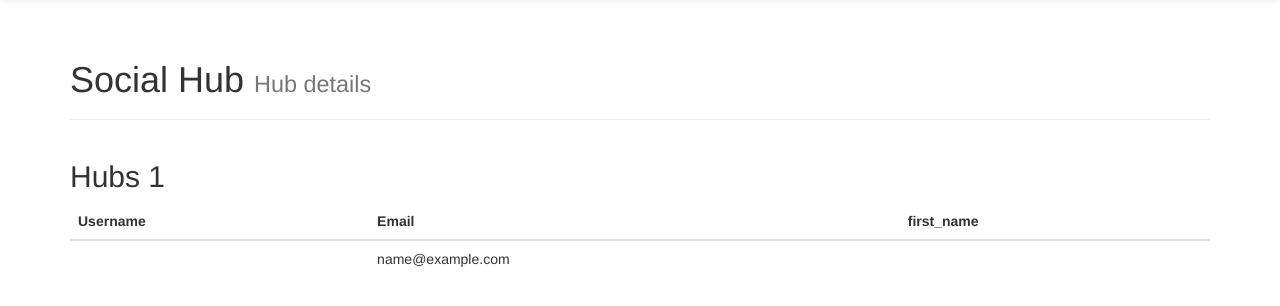
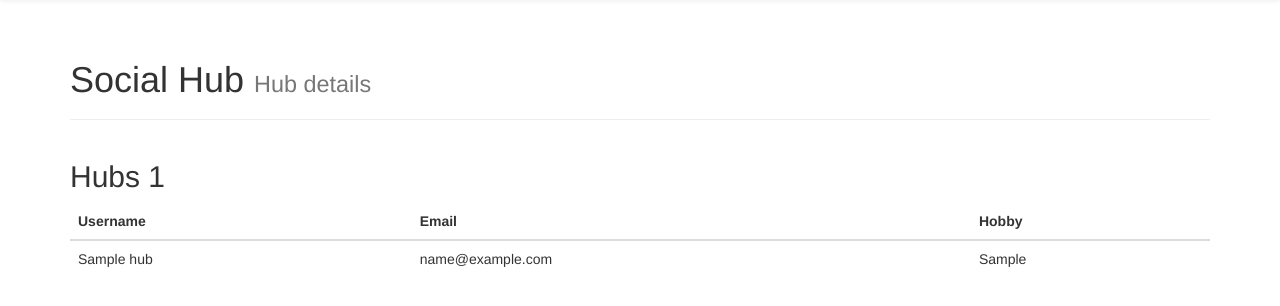
Before and after one commit to Erikfj/socialhub, a Django app: template socialhub/hubs/templates/hubs/hub_details.html in a window 1280 px wide. Shown: the part 52-358 px from the top of the page. Run offline with Django 3.2, Linux system fonts and the light colour scheme; the template is opened without the code that fills it: values that come from a table or form of the project are taken from there, others are empty; tables that the repository leaves empty hold one stand-in row (values such as "Sample post"); some libraries are stand-ins or nearby versions.

```diff
--- a/socialhub/hubs/templates/hubs/hub_details.html
+++ b/socialhub/hubs/templates/hubs/hub_details.html
@@ -10,14 +10,14 @@
     		<tr>
     			<th>Username</th>
     			<th>Email</th>
-    			<th>first_name</th>
+    			<th>Hobby</th>
     		</tr>
     	</thead>
     	<tbody>
     		<tr>
-    			<td>{{ hub.username }}</td>
+    			<td>{{ hub.name }}</td>
        			<td>{{ hub.email }}</td>
-        		<td>{{ hub.first_name }}</td>
+        		<td>{{ hub.hobby }}</td>
         	</tr>
         </tbody>
     </table>
```
